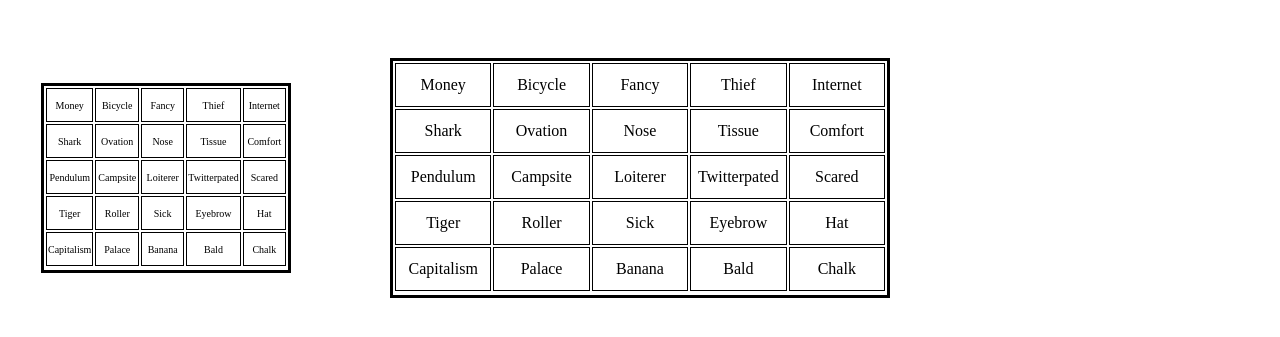
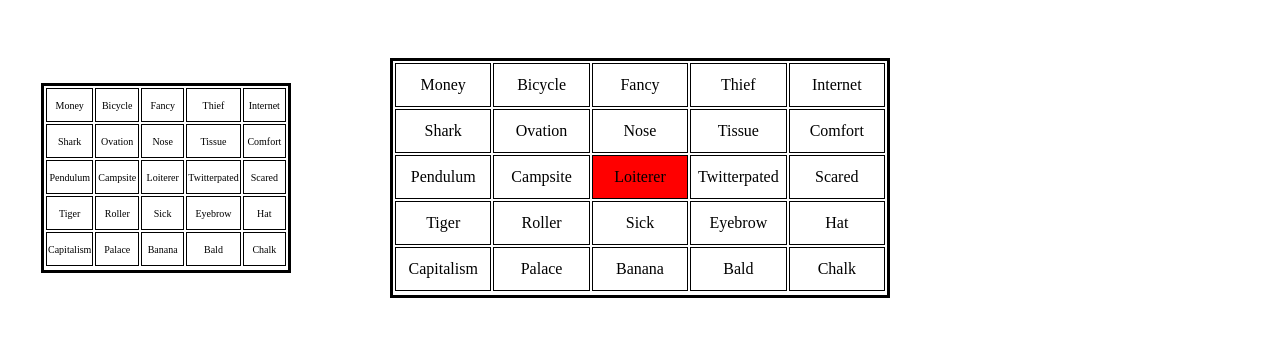
Before and after one commit to samostrom/CodeNames, a plain HTML site: page index.html in a window 1280 px wide. Both pictures are taken after a click on the element 640 px from the left and 301 px from the top of the page. Shown: the part 123-460 px from the top of the page. Drawn offline with Linux system fonts and the light colour scheme.

Commit message:
got colors to show up on mainboard when clicked

```diff
--- a/CN.js
+++ b/CN.js
@@ -100,8 +100,6 @@ let board;
 let winner;
 
 
-
-
 // Cached Elements
 
 
@@ -123,7 +121,8 @@ function init() {
     turn = "Red Team";
 
 
-    // making 25 different tiles here for my board that will have a random
+    // making 25 different tiles here for my board that will have a random word assigned to them. The colors are assigned below. They all have a discovered property that will turn true once click
+    // display the color of the word.
     board = [];
     while (board.length < 25) {
         let tile = {
@@ -143,7 +142,7 @@ function init() {
         board.push(tile);
     }
 
-
+    // here colors are assigned to the words
 
     newColor(1, "black");
     newColor(7, "blue");
@@ -185,7 +184,7 @@ function createBoards() {
         }
     }
 
-    //main table (first Table) creation here
+    //main table (firstTable) creation here
     document.getElementById("mainBoard").appendChild(table);
     firstTable = document.querySelector("table");
 
@@ -202,12 +201,17 @@ function createBoards() {
 // listening to the board and changing colors based off words
 
 function boardClick(e) {
-    console.log(e.target)
+    let wordSelected = e.target;
+    for (let element of board)
+        if( element.word === wordSelected.innerHTML && element.discovered === false){
+            element.discovered = true;
+            wordSelected.style.backgroundColor = element.color;
+        }
+
 }
+
+
 
 function render() {
 
-
-
-
 };
```
Also changed, not shown: index.html (+0 -1 lines).
